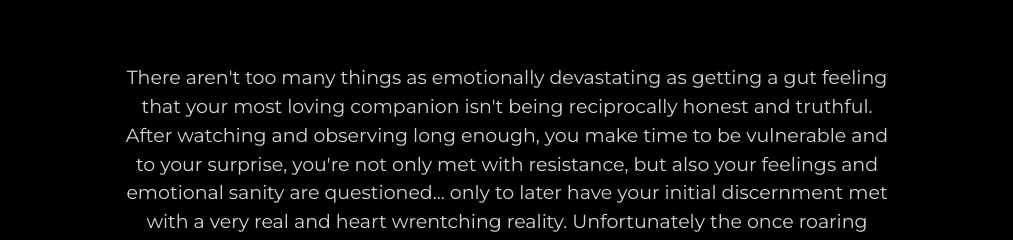
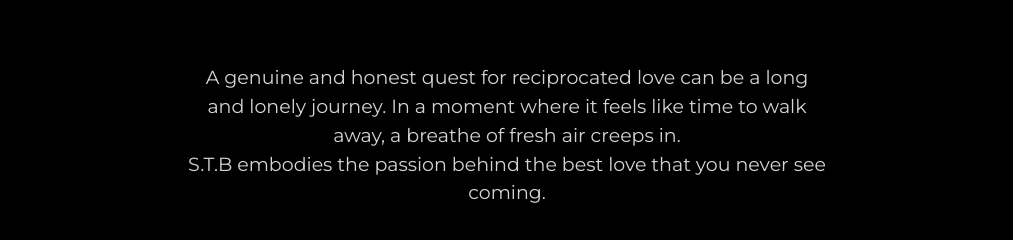
Before and after one commit to gitmohamed/smoothdontmiss_pub, a website: page index.html in a window 1280 px wide. Shown: the part 691-931 px from the top of the page, without its empty margins (133-1146 px from the left). Drawn offline with nearby package versions, Linux system fonts and the light colour scheme.

Commit message:
Changed about text

```diff
--- a/index.html
+++ b/index.html
@@ -82,8 +82,8 @@
         <!-- <iframe width="100%" src="https://www.youtube.com/embed/wM2w1qrUhtM?controls=0&autoplay=1" frameborder="0" allow="accelerometer; autoplay; clipboard-write; encrypted-media; gyroscope; picture-in-picture" allowfullscreen></iframe> -->
         <div class="about">
             <!-- <h1>ABOUT:</h1> --><br><br><br>
-            <p>There aren't too many things as emotionally devastating as getting a gut feeling that your most loving companion isn't being reciprocally honest and truthful. After watching and observing long enough, you make time to be vulnerable and to your surprise, you're not only met with resistance, but also your feelings and emotional sanity are questioned... only to later have your initial discernment met with a very real and heart wrentching reality.
-                Unfortunately the once roaring flame thought to burn eternally, flickers silently in the night.
+            <p>A genuine and honest quest for reciprocated love can be a long and lonely journey.
+                In a moment where it feels like time to walk away, a breathe of fresh air creeps in. <br>S.T.B embodies the passion behind the best love that you never see coming.
             </p>
                 <!-- <small>Article by Dro <i class="fa fa-twitter" aria-hidden="true"></i> <a target="_blank" href="https://twitter.com/whodro">@whodro</a>, Underising 2020</small> -->
         </div>
```
Also changed, not shown: dist/css/choose.css.
